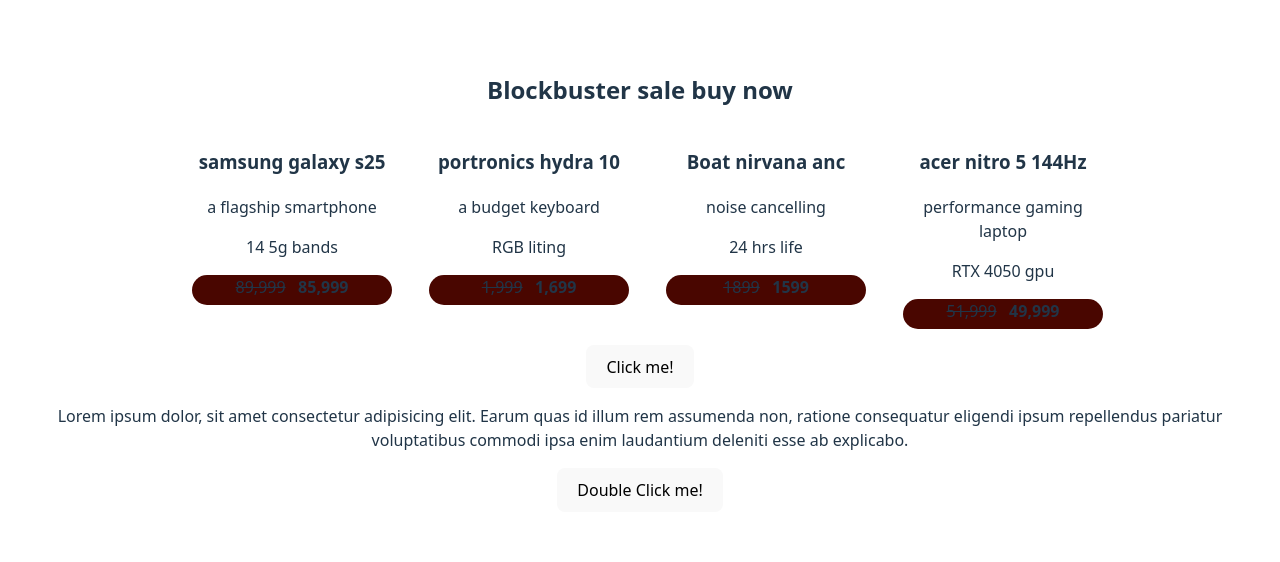
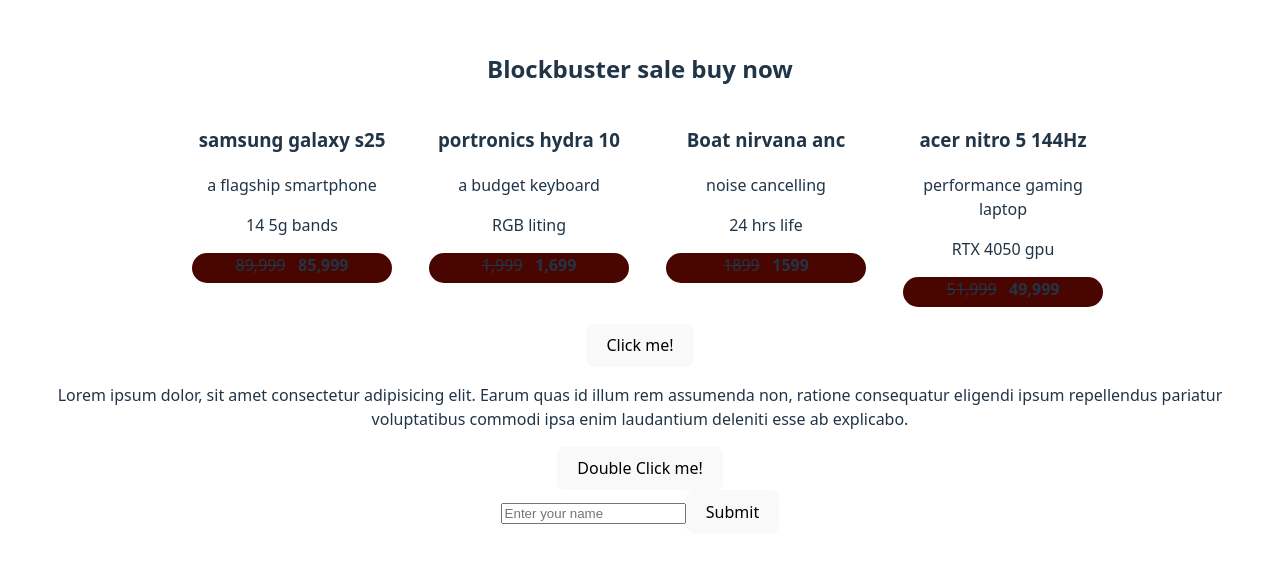
Before and after one commit to Shreyash-23423/React-tutorials, a React (Vite) app: page / in a window 1280 px wide. Shown: the part 118-680 px from the top of the page. Built offline with nearby package versions, Linux system fonts and the light colour scheme.

Commit message:
learned about event object

```diff
--- a/src/App.jsx
+++ b/src/App.jsx
@@ -1,6 +1,7 @@
 import './App.css'
 import ProductTab from './ProductTab.jsx';
 import Button from './Button.jsx';
+import Form from './Form.jsx';
 
 let name ="Kakashi Hatake"
 function App() {
@@ -12,6 +13,7 @@ function App() {
         <ProductTab/>
 
         <Button/>
+        <Form/>
 
       </div>  )
 
--- a/src/Button.jsx
+++ b/src/Button.jsx
@@ -4,8 +4,9 @@ function handleClick(){
 function handleMouseOver(){
     console.log("Bye World");
 }
-function handledoubleClick(){
+function handledoubleClick(event){
     console.log("Double Clicked");
+    console.log(event);
 }
 export default function Button(){
     return(
--- /dev/null
+++ b/src/Form.jsx
@@ -0,0 +1,13 @@
+function handleFormSubmit(event){
+    event.preventDefault();
+    console.log("Form Submitted");
+}
+
+export default function Form(){
+    return(
+        <form>
+            <input type="text" placeholder="Enter your name" />
+            <button onClick={handleFormSubmit}>Submit</button>
+        </form>
+    );
+}
```
Also changed, not shown: src/test.jsx (deleted).
